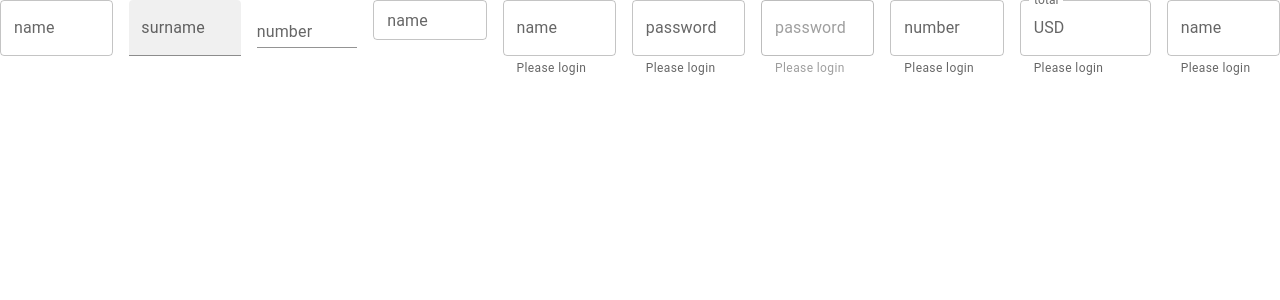
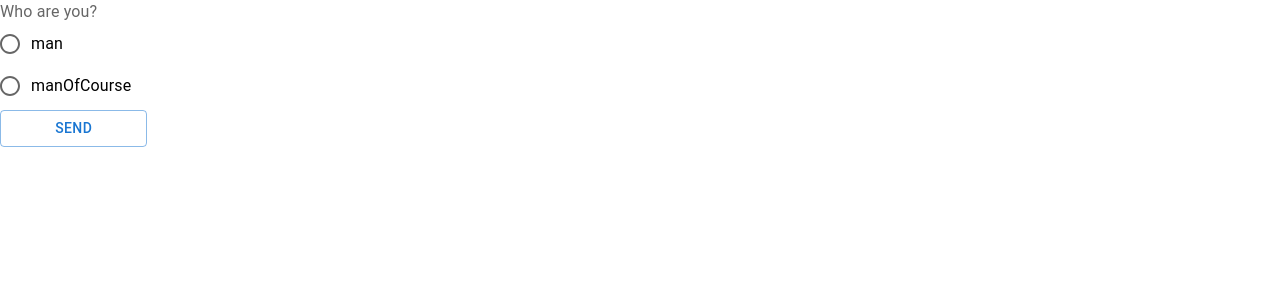
Before and after one commit to BatuhanKIRICI/React, a React (Create React App) app: page / in a window 1280 px wide. Shown: the top 300 px of the page. Built offline with nearby package versions, Linux system fonts and the light colour scheme.

Commit message:
"Radio Group"

```diff
--- a/src/App.tsx
+++ b/src/App.tsx
@@ -1,9 +1,11 @@
 import React from "react";
 import "./App.css";
-import { LessonTextField } from "./components/LessonTextField";
+import { LessonRadioExample } from "./components/LessonRadioExample";
+// import { LessonTextField } from "./components/LessonTextField";
 // import { LessonTypography } from "./components/LessonTypography";
 // import { LessonButton } from "./components/LessonButton";
 // import { LessonButtonGroup } from "./components/LessonButtonGroup";
+// import { LessonRadioGroup } from "./components/LessonRadioGroup";
 
 function App() {
   return (
@@ -11,7 +13,9 @@ function App() {
       {/* <LessonTypography /> */}
       {/* <LessonButton /> */}
       {/* <LessonButtonGroup /> */}
-      <LessonTextField />
+      {/* <LessonTextField /> */}
+      {/* <LessonRadioGroup /> */}
+      <LessonRadioExample />
     </div>
   );
 }
--- /dev/null
+++ b/src/components/LessonRadioExample.tsx
@@ -0,0 +1,54 @@
+import React, { useState } from "react";
+import {
+  FormControl,
+  FormLabel,
+  FormControlLabel,
+  Radio,
+  RadioGroup,
+  FormHelperText,
+  Button,
+} from "@mui/material";
+
+export const LessonRadioExample = () => {
+  const [value, setValue] = useState("");
+  const [helperText, setHelperText] = useState("");
+  const [error, setError] = useState(false);
+
+  const handleSubmit = (e: React.FormEvent<HTMLFormElement>) => {
+    e.preventDefault();
+    if (value === "man") {
+      setHelperText("Yes man!");
+      setError(false);
+    } else if (value === "manOfCourse") {
+      setHelperText("Yes, of course!");
+      setError(false);
+    } else {
+      setHelperText("Please select!");
+      setError(true);
+    }
+  };
+
+  const handleRadioChange = (e: React.ChangeEvent<HTMLInputElement>) => {
+    setValue(e.target.value);
+  };
+
+  return (
+    <form onSubmit={handleSubmit}>
+      <FormControl error={error}>
+        <FormLabel>Who are you?</FormLabel>
+        <RadioGroup onChange={handleRadioChange}>
+          <FormControlLabel value="man" label="man" control={<Radio />} />
+          <FormControlLabel
+            value="manOfCourse"
+            label="manOfCourse"
+            control={<Radio />}
+          />
+        </RadioGroup>
+        <FormHelperText>{helperText}</FormHelperText>
+        <Button type="submit" variant="outlined">
+          Send
+        </Button>
+      </FormControl>
+    </form>
+  );
+};
--- /dev/null
+++ b/src/components/LessonRadioGroup.tsx
@@ -0,0 +1,49 @@
+import React, { useState } from "react";
+import {
+  FormControl,
+  FormLabel,
+  FormControlLabel,
+  Radio,
+  RadioGroup,
+  FormHelperText,
+} from "@mui/material";
+
+export const LessonRadioGroup = () => {
+  const [value, setValue] = useState("");
+
+  const handleChange = (e: React.ChangeEvent<HTMLInputElement>) => {
+    setValue(e.target.value);
+  };
+
+  return (
+    <FormControl>
+      <FormLabel>{!value ? "Expected Salary" : value}</FormLabel>
+      <RadioGroup
+        row
+        name="expected-salary"
+        value={value}
+        onChange={handleChange}
+      >
+        <FormControlLabel
+          label="2000$"
+          value="2000$"
+          color="secondary"
+          control={<Radio color="error" />}
+        />
+        <FormControlLabel
+          label="3000$"
+          value="3000$"
+          color="secondary"
+          control={<Radio color="error" />}
+        />
+        <FormControlLabel
+          label="4000$"
+          value="4000$"
+          color="secondary"
+          control={<Radio color="error" />}
+        />
+      </RadioGroup>
+      <FormHelperText>Good luck!</FormHelperText>
+    </FormControl>
+  );
+};
```
